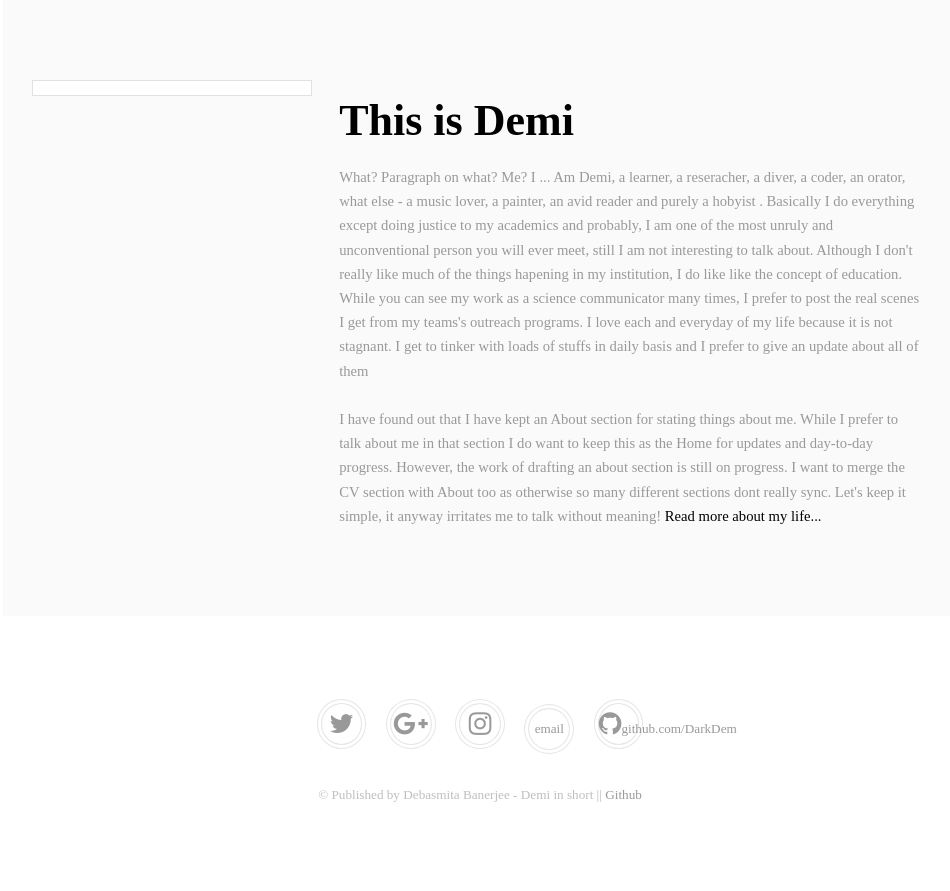
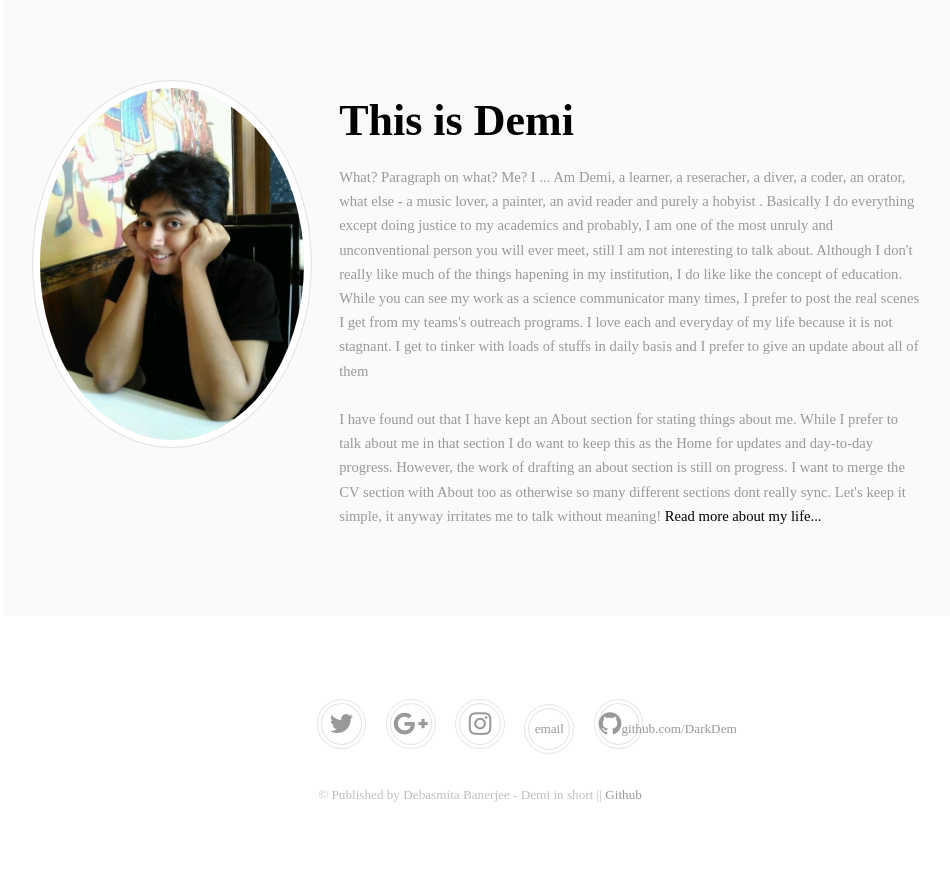
Before and after one commit to DarkDem/DarkDem.github.io, a Jekyll site: the page built from index.html, in a window 1280 px wide. Shown: the part 900-1791 px from the top of the page, without its empty margins (160-1110 px from the left). Built offline with Jekyll 4.4.1, drawn with Linux system fonts in a browser that asks for light colours; nearby versions of some CDN libraries; some web fonts are replaced; library files that are not in the unit come from our copies.

Commit message:
Update default.html

```diff
--- a/_layouts/default.html
+++ b/_layouts/default.html
@@ -41,7 +41,7 @@
 			<div class="flex flex-2">
 			<div class="col col1">
 			<div class="image round fit">
-		        <a href="generic.html" class="link"><img src="images/pic01.jpg" alt="" /></a>
+		        <a href="generic.html" class="link"><img src="../css/images/pic01.jpg" alt="" /></a>
 			</div>
 			</div>
 			<div class="col col2">
```
